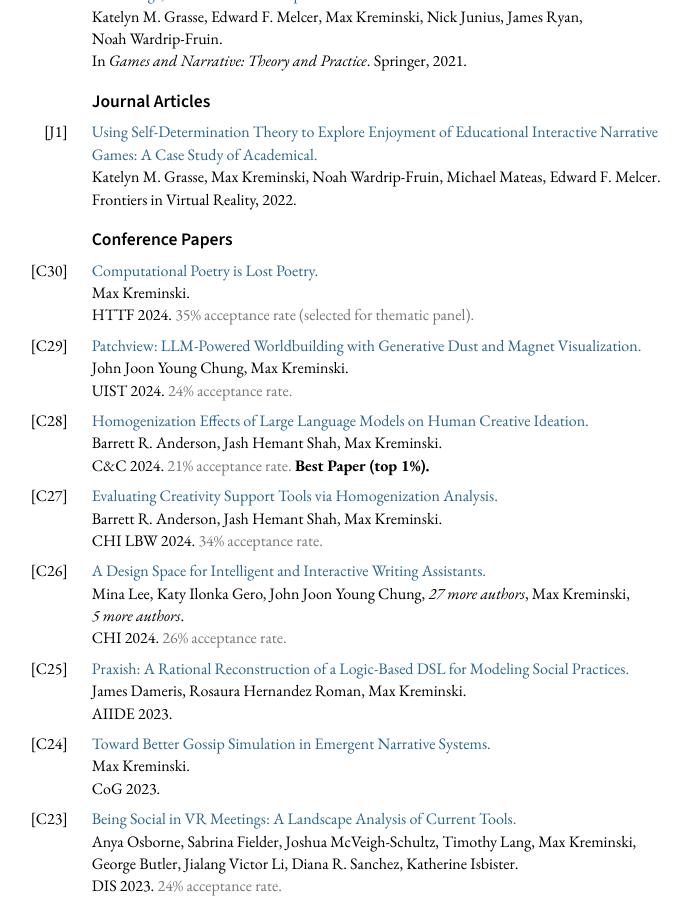
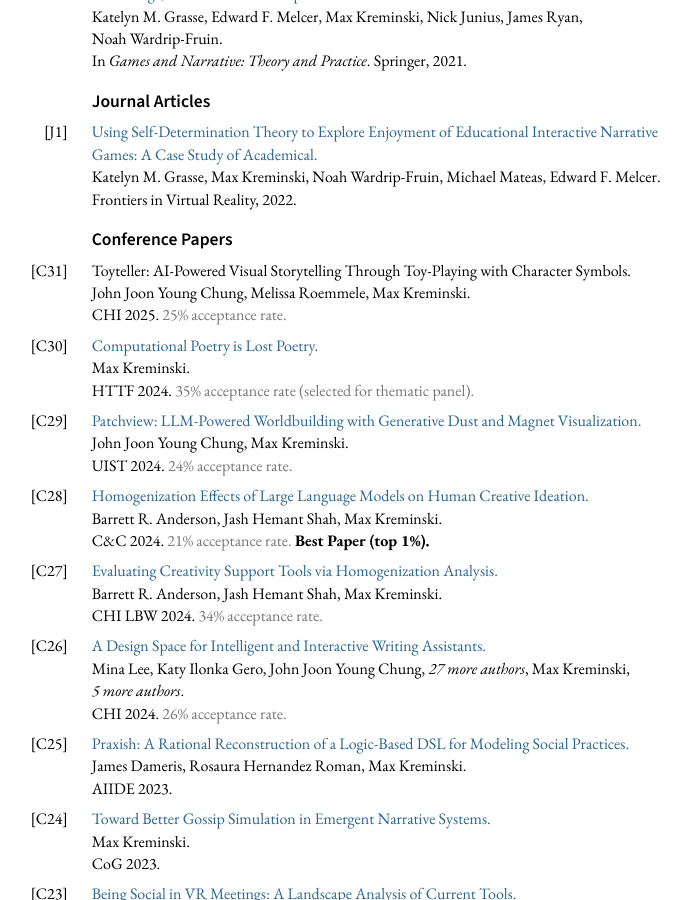
Before and after one commit to mkremins/mkremins.github.io, a Jekyll site: the page built from cv/index.html, in a window 1280 px wide and 900 px high, scrolled down 1337 px. Shown: the whole window, without its empty margins (291-982 px from the left). Built offline with Jekyll 4.4.1, drawn with Linux system fonts in a browser that asks for light colours.

Commit message:
Add CHI 2025 Toyteller paper

```diff
--- a/_data/publications.json
+++ b/_data/publications.json
@@ -1,4 +1,14 @@
 [
+{
+  "title": "Toyteller: AI-Powered Visual Storytelling Through Toy-Playing with Character Symbols",
+  "url": "",
+  "authors": ["John Joon Young Chung", "Melissa Roemmele", "Max Kreminski"],
+  "year": "2025",
+  "venue": "CHI",
+  "venue_long": "ACM CHI Conference on Human Factors in Computing Systems",
+  "pubtype": "full",
+  "acceptrate": "25.1%"
+},
 {
   "title": "Computational Poetry is Lost Poetry",
   "url": "https://mkremins.github.io/publications/LostPoetry_HTTF2024.pdf",
```
